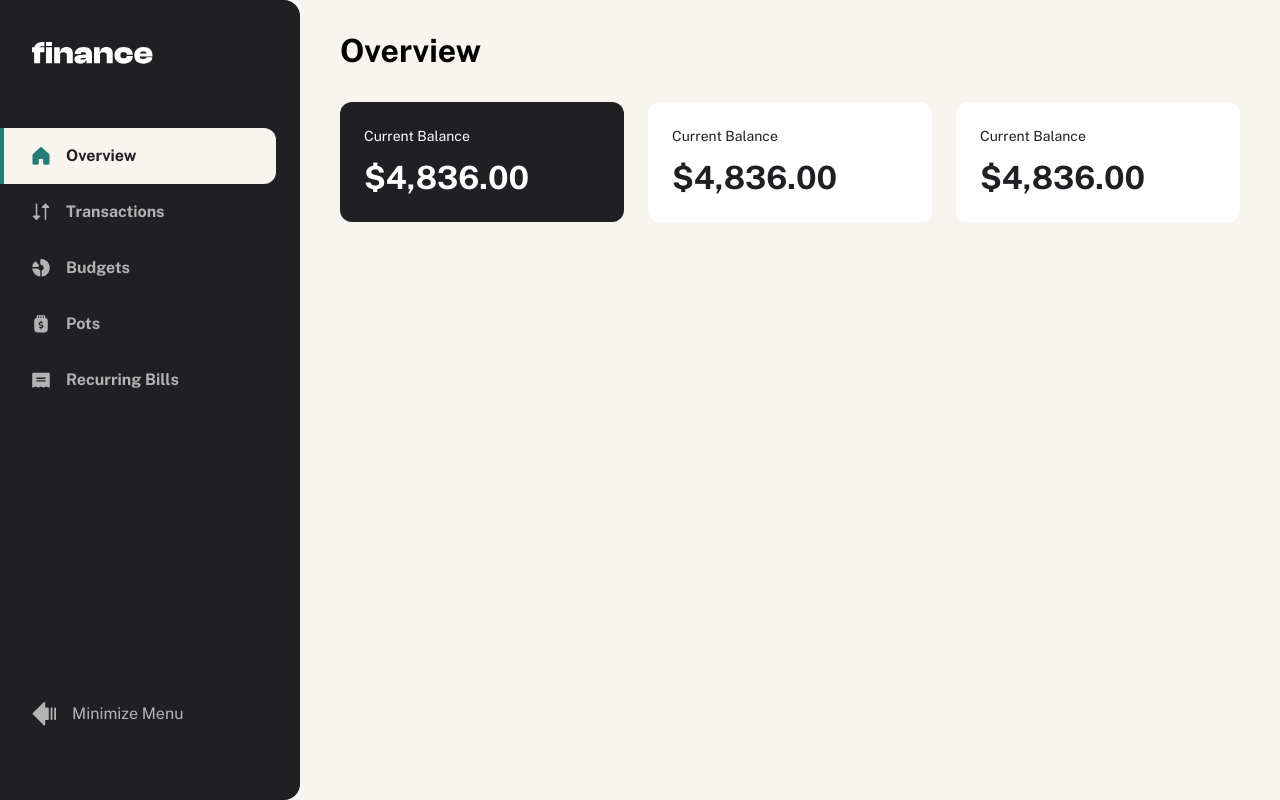
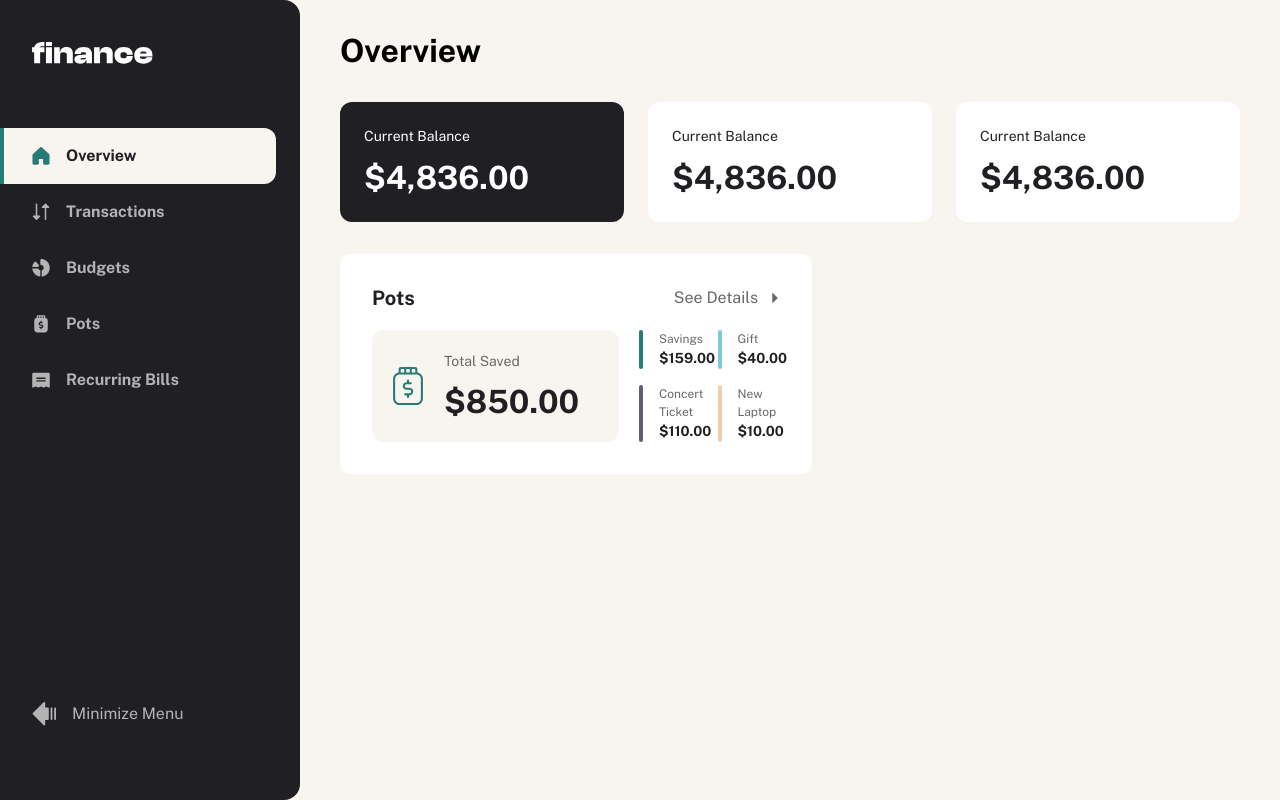
Before and after one commit to jownsu/personal-finance-app, a Next.js app: page / in a window 1280 px wide. Built offline with nearby package versions, Linux system fonts and the light colour scheme.

Commit message:
Implement Pots compoennt

```diff
--- a/app/(pages)/page.tsx
+++ b/app/(pages)/page.tsx
@@ -1,5 +1,6 @@
 /* COMPONENTS */
 import BalanceCard from "../_components/BalanceCard";
+import Pots from "../_components/Pots";
 
 /* DATA */
 import { balance } from "../_constants/data";
@@ -23,6 +24,13 @@ const HomePage = () => {
                     balance={balance.current}
                 />
             </div>
+
+            <div className="flex flex-col xl:flex-row">
+                <div className="xl:flex-1 xl:gap-[2.4rem]">
+                    <Pots />
+                </div>
+                <div className="xl:basis-[42.8rem]"></div>
+            </div>
         </div>
     );
 };
--- /dev/null
+++ b/app/_components/Pots.tsx
@@ -0,0 +1,68 @@
+/* REACT */
+import Link from "next/link";
+
+/* COMPONENTS */
+import CaretRightIcon from "@/public/images/icon-caret-right.svg";
+import PotIcon from "@/public/images/icon-pot.svg";
+
+/* DATA */
+import { total_saved, pots_overview } from "../_constants/data";
+
+const Pots = () => {
+    return (
+        <div className="flex w-full flex-col gap-[2rem] rounded-[1.2rem] bg-white px-[2rem] py-[2.4rem] md:p-[3.2rem]">
+            <div className="flex items-center justify-between">
+                <h2 className="text-preset_2 text-grey-900">Pots</h2>
+                <Link
+                    href="/pots"
+                    className="flex items-center gap-[1.2rem] text-grey-500"
+                >
+                    See Details <CaretRightIcon className="size-[1rem]" />
+                </Link>
+            </div>
+
+            <div className="flex flex-col gap-[2rem] md:flex-row">
+                <div className="flex items-center gap-[1.6rem] rounded-[1.2rem] bg-beige-100 p-[1.6rem] md:basis-[24.7rem]">
+                    <PotIcon className="size-[4rem]" />
+                    <div className="flex flex-col gap-[1.1rem]">
+                        <span className="text-preset_4 text-grey-500">
+                            Total Saved
+                        </span>
+                        <span className="text-preset_1 text-grey-900">
+                            {total_saved.toLocaleString("en-US", {
+                                style: "currency",
+                                currency: "USD"
+                            })}
+                        </span>
+                    </div>
+                </div>
+
+                <div className="grid grid-cols-2 gap-[1.6rem] md:flex-1">
+                    {pots_overview.map((pot) => (
+                        <div key={pot.id} className="flex gap-[1.6rem]">
+                            <span
+                                className={
+                                    "block h-full w-[.4rem] flex-shrink-0 rounded-[.8rem]"
+                                }
+                                style={{ backgroundColor: pot.bg }}
+                            ></span>
+                            <div className="flex flex-col">
+                                <span className="text-preset_5 text-grey-500">
+                                    {pot.name}
+                                </span>
+                                <span className="text-preset_4_bold text-grey-900">
+                                    {pot.value.toLocaleString("en-US", {
+                                        style: "currency",
+                                        currency: "USD"
+                                    })}
+                                </span>
+                            </div>
+                        </div>
+                    ))}
+                </div>
+            </div>
+        </div>
+    );
+};
+
+export default Pots;
--- a/app/_constants/data.ts
+++ b/app/_constants/data.ts
@@ -3,6 +3,35 @@ export const balance = {
     income: 3814.25,
     expenses: 1700.5
 };
+
+export const total_saved = 850;
+
+export const pots_overview = [
+    {
+        id: 1,
+        name: "Savings",
+        value: 159,
+        bg: "#277C78"
+    },
+    {
+        id: 2,
+        name: "Gift",
+        value: 40,
+        bg: "#82C9D7"
+    },
+    {
+        id: 3,
+        name: "Concert Ticket",
+        value: 110,
+        bg: "#626070"
+    },
+    {
+        id: 4,
+        name: "New Laptop",
+        value: 10,
+        bg: "#F2CDAC"
+    }
+];
 
 export const transactions = [
     {
```
